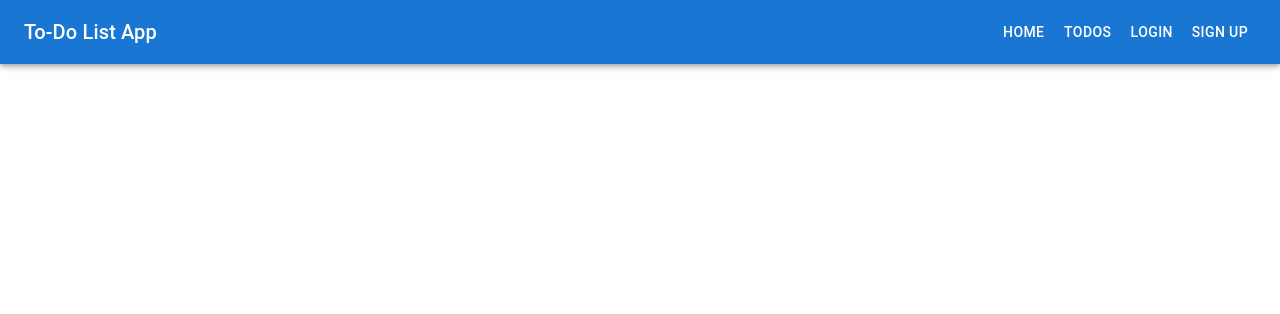
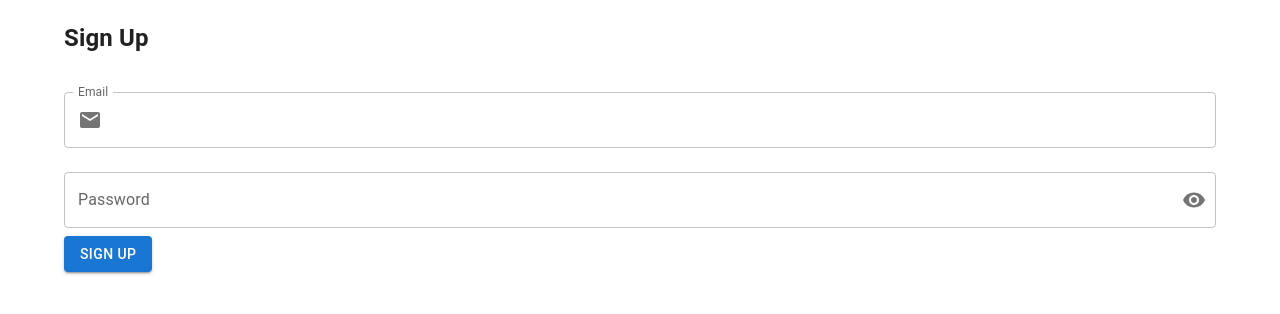
Before and after one commit to Positiveoo1/Todo-App-React, a React (Create React App) app: page /signup in a window 1280 px wide. Shown: the top 314 px of the page. Built offline with nearby package versions, Linux system fonts and the light colour scheme; no server answers.

Commit message:
fixed and updates added bugs fixed

```diff
--- a/src/App.js
+++ b/src/App.js
@@ -1,25 +1,27 @@
 import React from 'react';
-import { BrowserRouter as Router, Routes, Route,  } from 'react-router-dom';
-import Home from './components/Home';
+import { AuthProvider } from './components/Auth/AuthContext';
+import { TodoProvider } from './components/TodoContext';
+import TodoList from './components/TodoList';
 import Login from './components/Auth/Login';
-import SignUp from './components/Auth/Signup';
-import Navbar from './components/Navbar';
-import TodoList from './components/TodoList';
+import Signup from './components/Auth/Signup';
+import PrivateRoute from './components/Auth/PrivateRoute';
+import { BrowserRouter as Router, Route, Routes } from 'react-router-dom';
 
-const App = () => {
+function App() {
   return (
-    <Router>
-      <Navbar />
-      <Routes>
-      <Route exact path="/" component={Home} />
-        <Route path="/login" component={Login} />
-        <Route path="/signup" component={SignUp} />
-        <Route path="/todos" element={<TodoList />} />
+    <AuthProvider>
+      <TodoProvider>
+        <Router>
+          <Routes>
 
-      </Routes>
-
-    </Router>
+            <Route path="/login" element={<Login />} />
+            <Route path="/signup" element={<Signup />} />
+            <Route path="/" element={<PrivateRoute><TodoList /></PrivateRoute>} />
+          </Routes>
+        </Router>
+      </TodoProvider>
+    </AuthProvider>
   );
-};
+}
 
 export default App;
--- /dev/null
+++ b/src/components/Auth/AuthContext.js
@@ -0,0 +1,46 @@
+import React, { createContext, useContext, useState, useEffect } from 'react';
+import {auth} from '../../firebase'
+import { onAuthStateChanged, signInWithEmailAndPassword, createUserWithEmailAndPassword, signOut } from 'firebase/auth';
+
+const AuthContext = createContext();
+
+export const useAuth = () => useContext(AuthContext);
+
+export const AuthProvider = ({ children }) => {
+  const [currentUser, setCurrentUser] = useState(null);
+  const [loading, setLoading] = useState(true);
+
+  useEffect(() => {
+    const unsubscribe = onAuthStateChanged(auth, (user) => {
+      setCurrentUser(user);
+      setLoading(false);
+    });
+
+    return unsubscribe;
+  }, []);
+
+  const signup = (email, password) => {
+    return createUserWithEmailAndPassword(auth, email, password);
+  };
+
+  const login = (email, password) => {
+    return signInWithEmailAndPassword(auth, email, password);
+  };
+
+  const logout = () => {
+    return signOut(auth);
+  };
+
+  const value = {
+    currentUser,
+    signup,
+    login,
+    logout,
+  };
+
+  return (
+    <AuthContext.Provider value={value}>
+      {!loading && children}
+    </AuthContext.Provider>
+  );
+};
--- a/src/components/Auth/Login.js
+++ b/src/components/Auth/Login.js
@@ -1,26 +1,34 @@
 import React, { useState } from 'react';
-import { auth } from '../../firebase';
-import { signInWithEmailAndPassword } from 'firebase/auth';
-import { TextField, Button, Container, Typography } from '@mui/material';
+import { useAuth } from './AuthContext';
+import { useNavigate } from 'react-router-dom';
+import { Container, TextField, Button, IconButton, InputAdornment } from '@mui/material';
+import { Visibility, VisibilityOff } from '@mui/icons-material';
 
 const Login = () => {
   const [email, setEmail] = useState('');
   const [password, setPassword] = useState('');
+  const [showPassword, setShowPassword] = useState(false);
+  const { login } = useAuth();
+  const navigate = useNavigate();
 
-  const handleLogin = async () => {
+  const handleSubmit = async (e) => {
+    e.preventDefault();
     try {
-      await signInWithEmailAndPassword(auth, email, password);
-      // Redirect to home page after successful login
+      await login(email, password);
+      navigate('/');
     } catch (error) {
-      console.error(error.message);
+      console.error('Failed to log in:', error);
     }
   };
 
+  const handleClickShowPassword = () => {
+    setShowPassword((prevShowPassword) => !prevShowPassword);
+  };
+
   return (
-    <Container maxWidth="sm">
-      <Typography variant="h4" component="h1" gutterBottom>
-        Login
-      </Typography>
+    <Container>
+      <h2>Login</h2>
+      <form onSubmit={handleSubmit}>
         <TextField
           label="Email"
           fullWidth
@@ -30,15 +38,29 @@ const Login = () => {
         />
         <TextField
           label="Password"
-        type="password"
+          type={showPassword ? 'text' : 'password'}
           fullWidth
           margin="normal"
           value={password}
           onChange={(e) => setPassword(e.target.value)}
+          InputProps={{
+            endAdornment: (
+              <InputAdornment position="end">
+                <IconButton
+                  aria-label="toggle password visibility"
+                  onClick={handleClickShowPassword}
+                  edge="end"
+                >
+                  {showPassword ? <VisibilityOff /> : <Visibility />}
+                </IconButton>
+              </InputAdornment>
+            ),
+          }}
         />
-      <Button variant="contained" color="primary" onClick={handleLogin}>
+        <Button variant="contained" color="primary" type="submit">
           Login
         </Button>
+      </form>
     </Container>
   );
 };
--- /dev/null
+++ b/src/components/Auth/PrivateRoute.js
@@ -0,0 +1,10 @@
+import React from 'react';
+import { Navigate } from 'react-router-dom';
+import { useAuth } from './AuthContext';
+
+const PrivateRoute = ({ children }) => {
+  const { currentUser } = useAuth();
+  return currentUser ? children : <Navigate to="/login" />;
+};
+
+export default PrivateRoute;
--- a/src/components/Auth/Signup.js
+++ b/src/components/Auth/Signup.js
@@ -1,45 +1,91 @@
 import React, { useState } from 'react';
-import { auth } from '../../firebase';
-import { createUserWithEmailAndPassword } from 'firebase/auth';
-import { TextField, Button, Container, Typography } from '@mui/material';
+import { useAuth } from './AuthContext';
+import { useNavigate } from 'react-router-dom';
+import { Container, TextField, Button, IconButton, InputAdornment } from '@mui/material';
+import { Visibility, VisibilityOff, Email } from '@mui/icons-material';
 
-const SignUp = () => {
+const Signup = () => {
   const [email, setEmail] = useState('');
   const [password, setPassword] = useState('');
+  const [showPassword, setShowPassword] = useState(false);
+  const [passwordError, setPasswordError] = useState('');
+  const { signup } = useAuth();
+  const navigate = useNavigate();
 
-  const handleSignUp = async () => {
+  const handleSubmit = async (e) => {
+    e.preventDefault();
+    if (!validatePassword(password)) {
+      setPasswordError(`Password must be at least 8 characters long, include one capital letter, one small letter, and one unique sign.`);
+      return;
+    }
+    setPasswordError('');
     try {
-      await createUserWithEmailAndPassword(auth, email, password);
+      await signup(email, password);
+      navigate('/');
     } catch (error) {
-      console.error(error.message);
+      console.error('Failed to sign up:', error);
     }
   };
 
+  const validatePassword = (password) => {
+    const minLength = 8;
+    const hasUpperCase = /[A-Z]/.test(password);
+    const hasLowerCase = /[a-z]/.test(password);
+    const hasSpecialChar = /[!@#$%^&*(),.?":{}|<>]/.test(password);
+    return password.length >= minLength && hasUpperCase && hasLowerCase && hasSpecialChar;
+  };
+
+  const handleClickShowPassword = () => {
+    setShowPassword((prevShowPassword) => !prevShowPassword);
+  };
+
   return (
-    <Container maxWidth="sm">
-      <Typography variant="h4" component="h1" gutterBottom>
-        Sign Up
-      </Typography>
+    <Container>
+      <h2>Sign Up</h2>
+      <form onSubmit={handleSubmit}>
         <TextField
           label="Email"
           fullWidth
           margin="normal"
           value={email}
           onChange={(e) => setEmail(e.target.value)}
+          InputProps={{
+            startAdornment: (
+              <InputAdornment position="start">
+                <Email />
+              </InputAdornment>
+            ),
+          }}
         />
         <TextField
           label="Password"
-        type="password"
+          type={showPassword ? 'text' : 'password'}
           fullWidth
           margin="normal"
           value={password}
           onChange={(e) => setPassword(e.target.value)}
+          error={!!passwordError}
+          helperText={passwordError}
+          InputProps={{
+            endAdornment: (
+              <InputAdornment position="end">
+                <IconButton
+                  aria-label="toggle password visibility"
+                  onClick={handleClickShowPassword}
+                  edge="end"
+                >
+                  {showPassword ? <VisibilityOff /> : <Visibility />}
+                </IconButton>
+              </InputAdornment>
+            ),
+          }}
         />
-      <Button variant="contained" color="primary" onClick={handleSignUp}>
+        <Button variant="contained" color="primary" type="submit">
           Sign Up
         </Button>
+      </form>
     </Container>
   );
 };
 
-export default SignUp;
+export default Signup;
--- /dev/null
+++ b/src/components/TodoContext.js
@@ -0,0 +1,26 @@
+import React, { createContext, useState, useContext } from 'react';
+
+const TodoContext = createContext();
+
+export const useTodos = () => useContext(TodoContext);
+
+export const TodoProvider = ({ children }) => {
+  const [todos, setTodos] = useState([]);
+  const [editTodoId, setEditTodoId] = useState(null);
+  const [editTodoText, setEditTodoText] = useState('');
+
+  const value = {
+    todos,
+    setTodos,
+    editTodoId,
+    setEditTodoId,
+    editTodoText,
+    setEditTodoText,
+  };
+
+  return (
+    <TodoContext.Provider value={value}>
+      {children}
+    </TodoContext.Provider>
+  );
+};
--- a/src/firebase.js
+++ b/src/firebase.js
@@ -6,6 +6,7 @@ import { getFirestore } from 'firebase/firestore';
 const firebaseConfig = {
   apiKey: "AIzaSyB6gJpBKo6I7ZtQyWkaRM2LzdHNKj58gbY",
   authDomain: "todoapp-83a12.firebaseapp.com",
+  databaseUrl: "https://todoapp-83a12-default-rtdb.firebaseio.com",
   projectId: "todoapp-83a12",
   storageBucket: "todoapp-83a12.appspot.com",
   messagingSenderId: "775493340305",
```
Also changed, not shown: src/components/TodoList.js (+54 -32 lines). Lines whose indentation alone changed are shown as unchanged.
